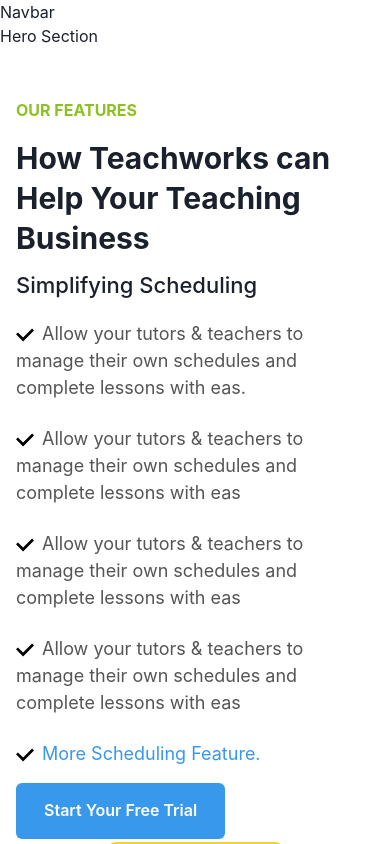
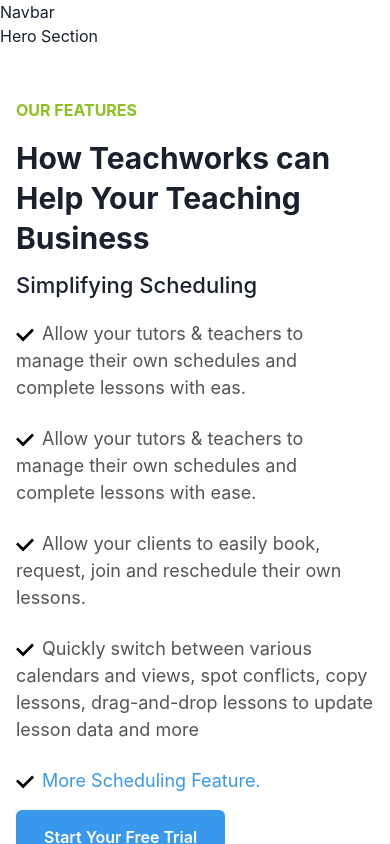
Before and after one commit to UCT-IT/edume, a Next.js app: page / in a window 390 px wide. Shown: the top 844 px of the page. Built offline with nearby package versions, Linux system fonts and the light colour scheme.

Commit message:
change in responsive design

```diff
--- a/src/components/Features/Feature/Feature.tsx
+++ b/src/components/Features/Feature/Feature.tsx
@@ -49,18 +49,15 @@ const Feature = () => {
             </ListItem>
             <ListItem>
               <ListIcon as={CheckIcon} color="black" />
-              Allow your tutors & teachers to manage their own schedules and
-              complete lessons with eas
+              Allow your tutors & teachers to manage their own schedules and complete lessons with ease.
             </ListItem>
             <ListItem>
               <ListIcon as={CheckIcon} color="black" />
-              Allow your tutors & teachers to manage their own schedules and
-              complete lessons with eas
+              Allow your clients to easily book, request, join and reschedule their own lessons.
             </ListItem>
             <ListItem>
               <ListIcon as={CheckIcon} color="black" />
-              Allow your tutors & teachers to manage their own schedules and
-              complete lessons with eas
+              Quickly switch between various calendars and views, spot conflicts, copy lessons, drag-and-drop lessons to update lesson data and more
             </ListItem>
             <ListItem>
               <ListIcon as={CheckIcon} color="black" />
--- a/src/components/Features/PaidSection/PaidSection.tsx
+++ b/src/components/Features/PaidSection/PaidSection.tsx
@@ -42,23 +42,19 @@ const PaidSection = () => {
           >
             <ListItem mb={"10px"}>
               <ListIcon as={CheckIcon} color="black" />
-              Allow your tutors & teachers to manage their own schedules and
-              complete lessons with eas.
+              Offer flexible billing options including hourly billing, package billing, flat fees or a combination to accommodate your clients’ needs
             </ListItem>
             <ListItem>
               <ListIcon as={CheckIcon} color="black" />
-              Allow your tutors & teachers to manage their own schedules and
-              complete lessons with eas
+              Generate single invoices, multiple invoices, or automate your invoicing.
             </ListItem>
             <ListItem>
               <ListIcon as={CheckIcon} color="black" />
-              Allow your tutors & teachers to manage their own schedules and
-              complete lessons with eas
+              Send automatic Invoice Due Reminders and Low Package Balance Alerts to your clients
             </ListItem>
             <ListItem>
               <ListIcon as={CheckIcon} color="black" />
-              Allow your tutors & teachers to manage their own schedules and
-              complete lessons with eas
+              Allow your clients to pay online, or process payments on their behalf.
             </ListItem>
             <ListItem>
               <ListIcon as={CheckIcon} color="black" />
```
